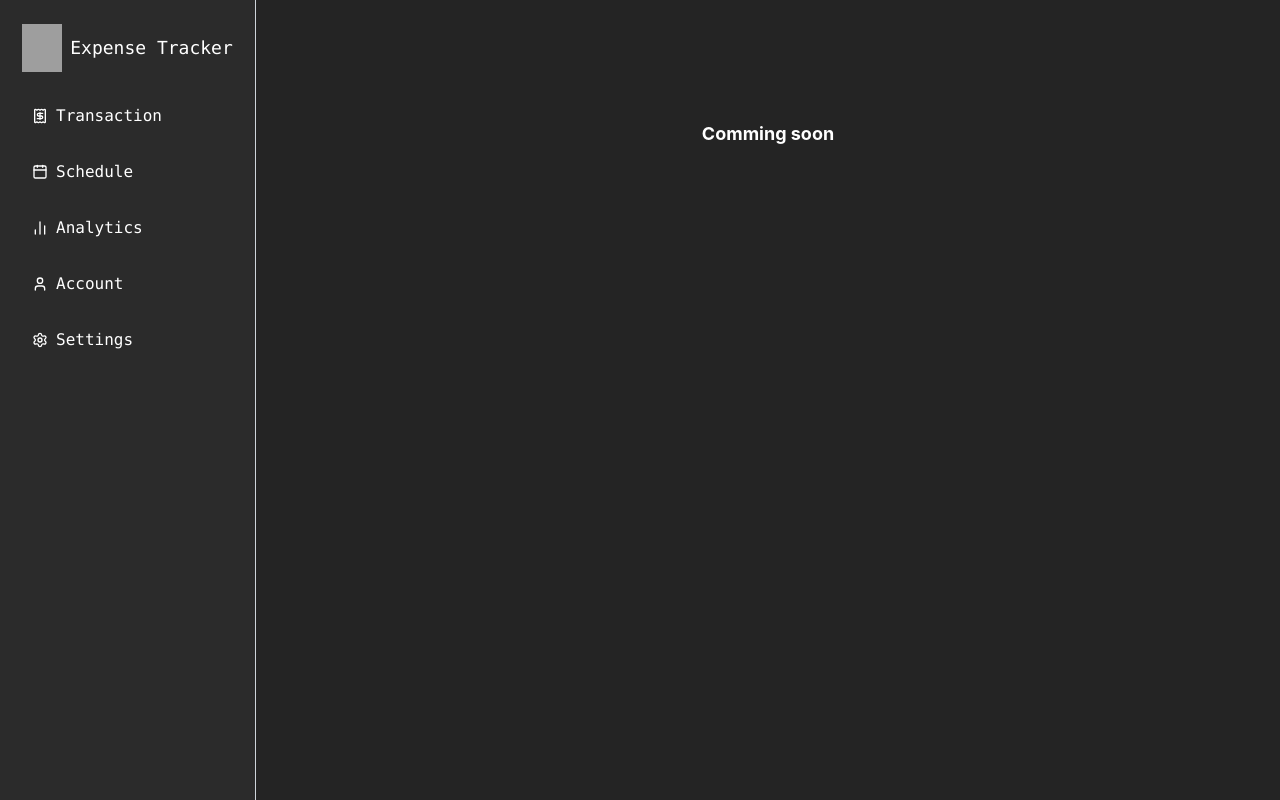
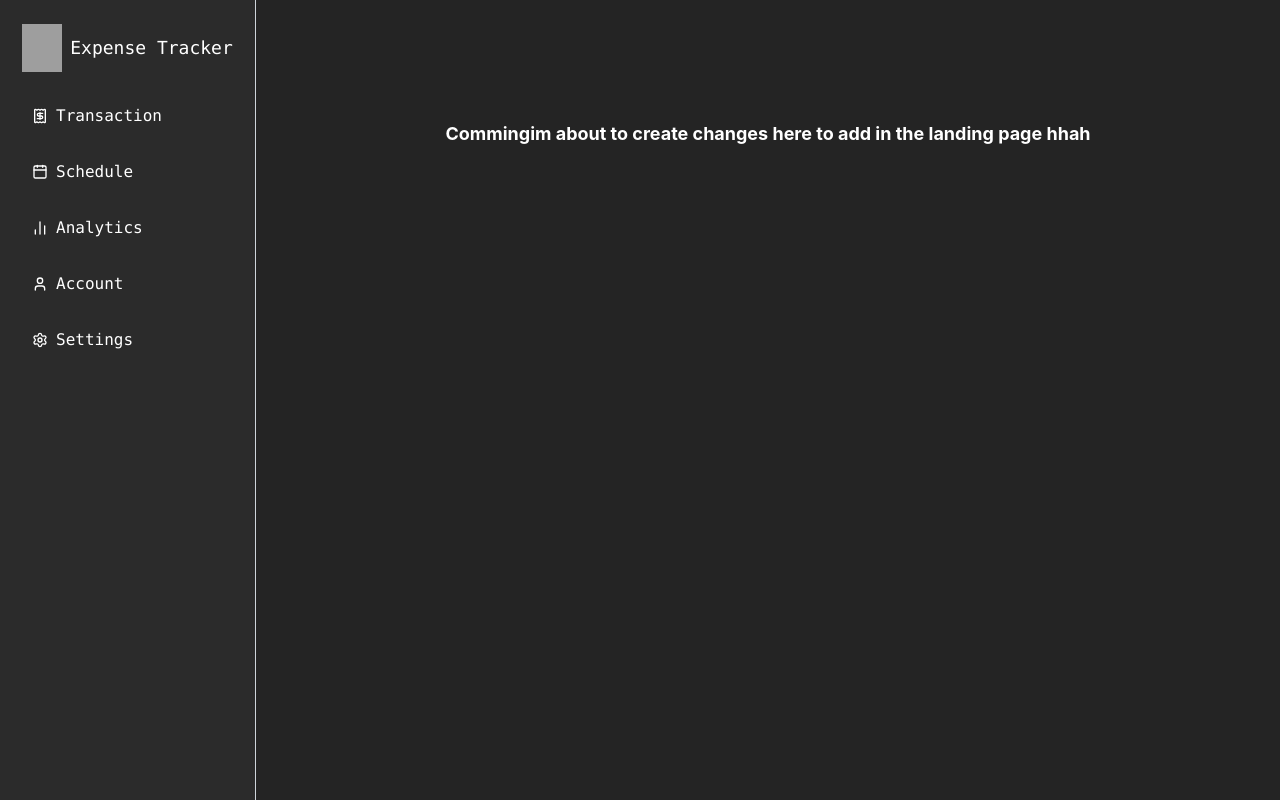
Before and after one commit to Ein-shen/Finance_tracker, a React (Vite) app in the folder client/: page /dashboard/about in a window 1280 px wide. Built offline with nearby package versions, Linux system fonts and the light colour scheme; no server answers; grey boxes are pictures that could not be loaded.

Commit message:
added changes in the about

```diff
--- a/client/src/pages/user/About.jsx
+++ b/client/src/pages/user/About.jsx
@@ -5,7 +5,13 @@ export const About = () => {
     <div>
       <div>
         <h1 className='font-bold flex justify-center text-center px-10 py-10 text-lg'>
-          Comming soon
+          Comming
+
+
+          <span>
+            im about to create changes  here to add in the landing page hhah
+
+          </span>
         </h1>
       </div>
     </div>
```
